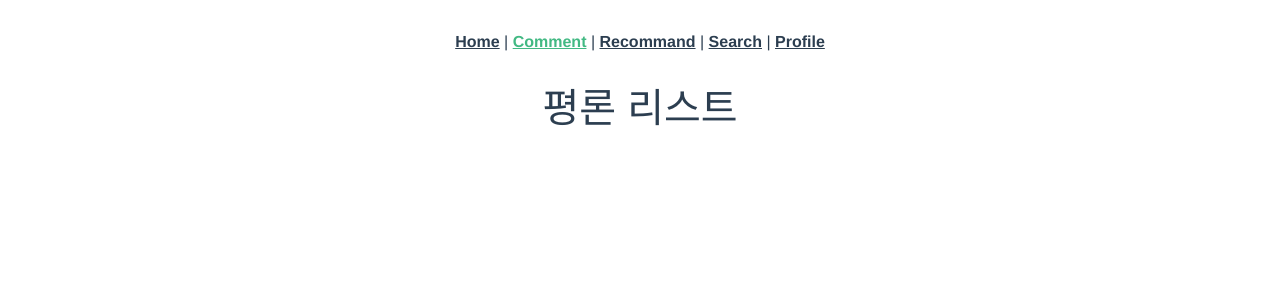
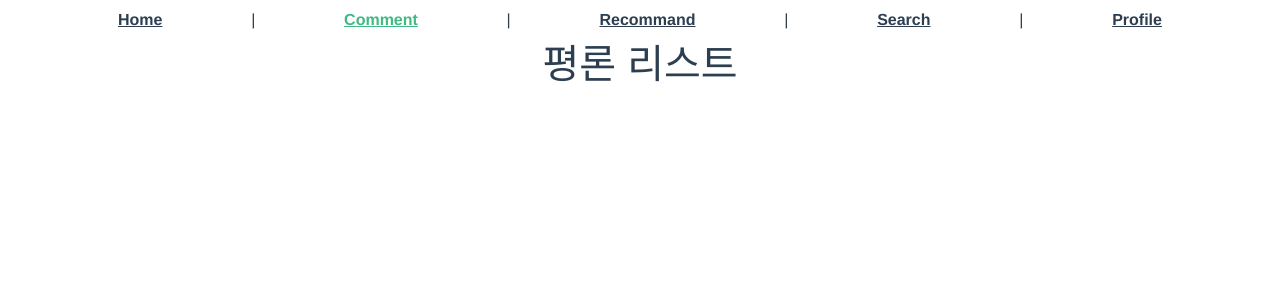
Before and after one commit to Maker-H/Teampjt-Movie-Service, a Vue app in the folder front-server/: page /v/comments in a window 1280 px wide. Shown: the top 300 px of the page. Built offline with nearby package versions, Linux system fonts and the light colour scheme.

Commit message:
feat: 영화 리스트를 장고에서 불러오기
- axios에 있었던 CORS 이슈 해결
- 영화 리스트를 모듈 안의 latestMovieList state로 저장

SMS-16 SMS-29

```diff
--- a/front-server/src/components/NavBar.vue
+++ b/front-server/src/components/NavBar.vue
@@ -1,11 +1,13 @@
 <template>
   <div>
-    <nav>
-      <router-link :to="{name: 'HomeView'}">Home</router-link> |
-      <router-link :to="{name: 'CommentView'}">Comment</router-link> |
-      <router-link :to="{name: 'RecommandView'}">Recommand</router-link> |
-      <router-link :to="{name: 'SearchView'}">Search</router-link> |
-      <router-link :to="{name: 'ProfileView'}">Profile</router-link>
+    <nav class="navbar navbar-expand-lg navbar-light" id="mainNav">
+      <div class="container px-4 px-lg-5">
+        <router-link :to="{name: 'HomeView'}">Home</router-link> |
+        <router-link :to="{name: 'CommentView'}">Comment</router-link> |
+        <router-link :to="{name: 'RecommandView'}">Recommand</router-link> |
+        <router-link :to="{name: 'SearchView'}">Search</router-link> |
+        <router-link :to="{name: 'ProfileView'}">Profile</router-link>
+      </div>
     </nav>
   </div>
 </template>
--- a/front-server/src/store/CONSTS.js
+++ b/front-server/src/store/CONSTS.js
@@ -1,2 +1 @@
-const API_URL = 'http://127.0.0.1:8000/api'
-console.log(API_URL)
+export const API_URL = 'http://127.0.0.1:8000/api'
--- a/front-server/src/store/modules/home.js
+++ b/front-server/src/store/modules/home.js
@@ -1,9 +1,10 @@
 import axios from 'axios'
-// import CONSTS from '@/store/CONSTS'
+//
+import { API_URL } from '@/store/CONSTS'
 
 const state = () => {
   return {
-    latestMovies: null,
+    latestMovieList: null,
   }
 }
 
@@ -14,12 +15,11 @@ const mutations = {
   LATEST_MOVIES(state) {
     axios({
       methods: 'get',
-      url: 'http://127.0.0.1:8000/api/movies/'
-      // url: `${CONSTS.API_URL}/movies/`
+      url: `${API_URL}/movies/`
     })
       .then((res) => {
         console.log(res.data)
-        state.latestMovies = res.data
+        state.latestMovieList = res.data
       })
       .catch(err => console.log(err))
   }
--- a/front-server/src/views/HomeView.vue
+++ b/front-server/src/views/HomeView.vue
@@ -1,6 +1,7 @@
 <template>
   <div class="home">
     <h1>Home</h1>
+    <!-- <p>{{ latestMovieList }}</p> -->
   </div>
 </template>
 
@@ -10,6 +11,12 @@ export default {
   created() {
     this.latestMovies();
   },
+  computed: {
+    latestMovieList() {
+      // return this.$store.getters['todo/importantTodoList']
+      // return this.$store.state.home.latestMovieList
+    }
+  },
   methods: {
     latestMovies() {
       this.$store.dispatch("home/latestMovies");
```
